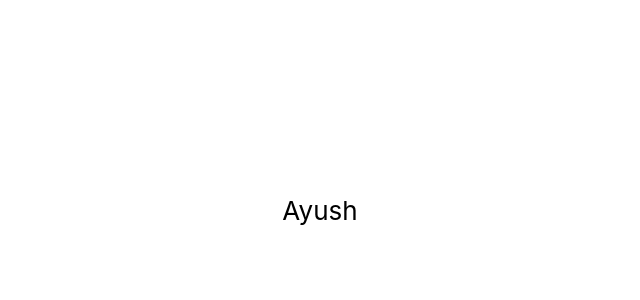
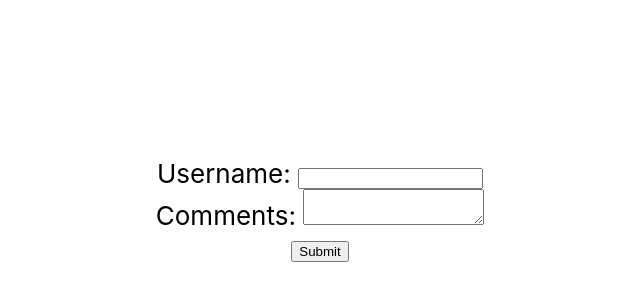
Before and after one commit to yuno-gen/react-basics, a React (Create React App) app: page / in a window 1280 px wide. Shown: the part 190-490 px from the top of the page, without its empty margins (320-960 px from the left). Built offline with nearby package versions, Linux system fonts and the light colour scheme.

Commit message:
take user inputs

```diff
--- a/src/App.js
+++ b/src/App.js
@@ -6,6 +6,7 @@ import Count from './component/Count';
 import Namelist from './component/Namelist';
 import PostList from './component/PostList';
 import LifeCycleA from './component/LifeCycleA';
+import Form from './component/Form';
 
 function App() {
   return (
@@ -17,7 +18,8 @@ function App() {
         {/* <Count /> */}
         {/* <Namelist /> */}
         {/* <PostList /> */}
-        <LifeCycleA />
+        {/* <LifeCycleA /> */}
+        <Form />
       </header>
     </div>
   );
--- /dev/null
+++ b/src/component/Form.js
@@ -0,0 +1,55 @@
+import React, { Component } from 'react'
+
+export default class Form extends Component {
+    constructor(props) {
+        super(props);
+        this.state = {
+            userName: '',
+            comments: ''
+        }
+        this.handleSubmit = this.handleSubmit.bind(this);
+        this.handleUserNameChange = this.handleUserNameChange.bind(this);
+        this.handleComments = this.handleComments.bind(this);
+    }
+
+    handleSubmit(event) {
+        alert(`${this.state.userName} ${this.state.comments}`);
+        event.preventDefault();
+    }
+
+    handleUserNameChange(event) {
+        this.setState({
+            userName: event.target.value
+        });
+    }
+
+    handleComments(event) {
+        this.setState({
+            comments: event.target.value
+        });
+    }
+
+    render() {
+        return (
+            <form onSubmit={this.handleSubmit} target=''>
+                <div>
+                    <label>Username: </label>
+                    <input
+                      type='text'
+                      value={this.state.userName}
+                      onChange={this.handleUserNameChange}
+                    />
+                </div>
+                <div>
+                    <label>Comments:  </label>
+                    <textarea
+                      type='text'
+                      value={this.state.comments}
+                      onChange={this.handleComments}
+                    />
+                </div>
+                <button type='submit'>Submit</button>
+            </form>
+        )
+    }
+}
```
